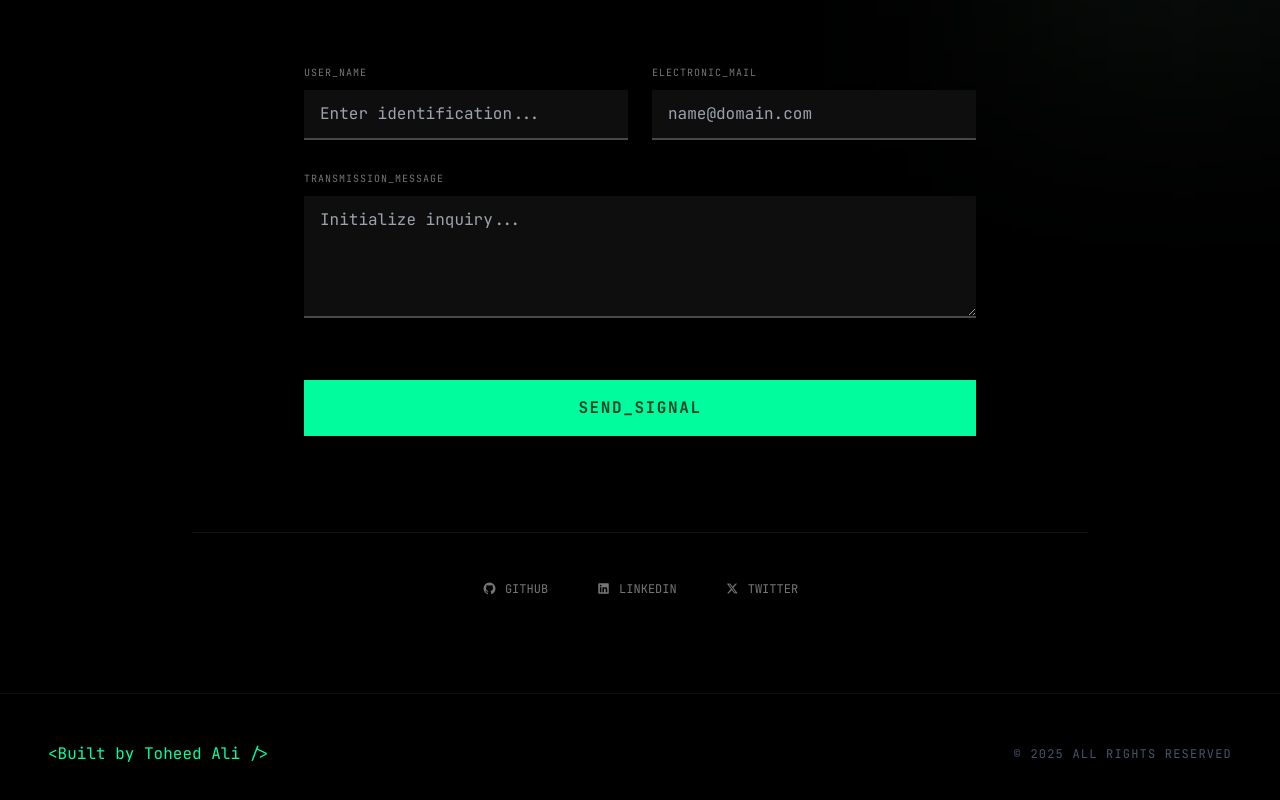
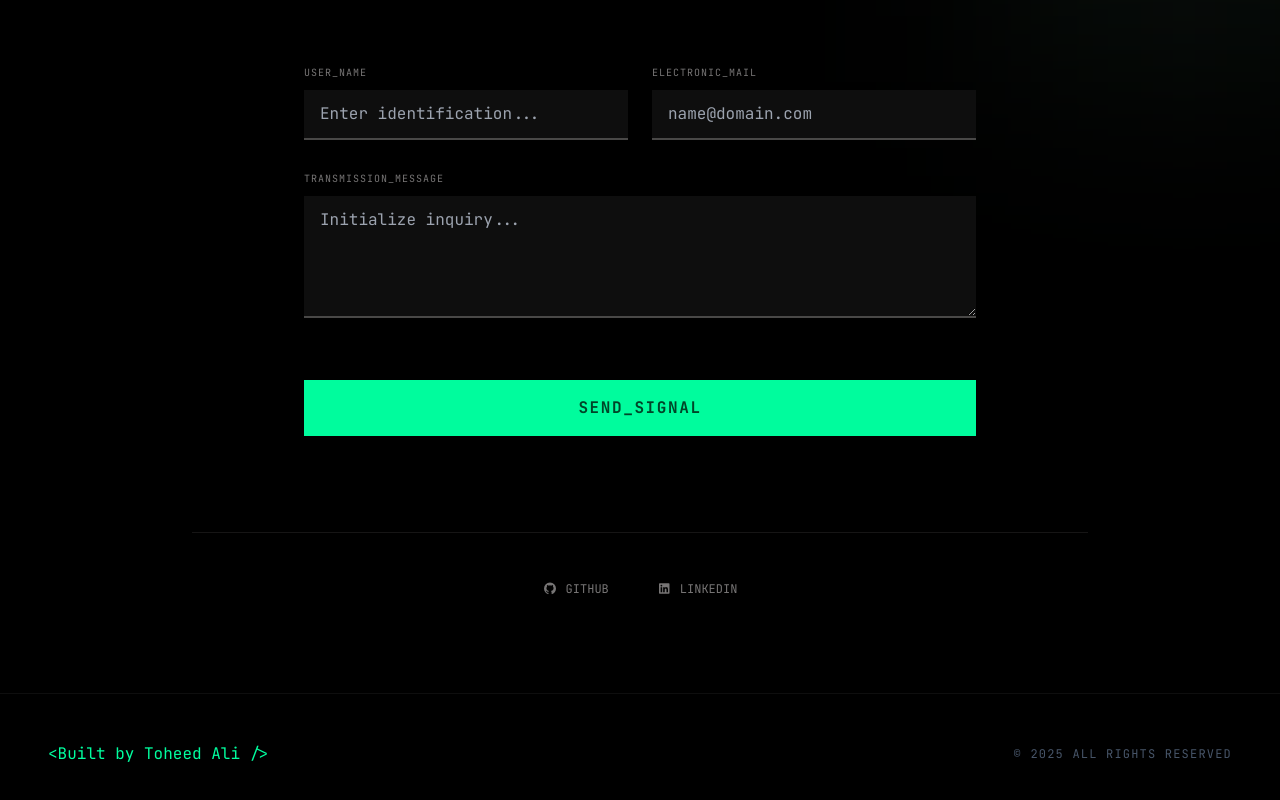
Before and after one commit to Toheed-Ali/PortFolio, a React (Vite) app: page / in a window 1280 px wide. Shown: the part 4239-5039 px from the top of the page. Built offline with nearby package versions, Linux system fonts and the light colour scheme.

Commit message:
Remove Twitter link from contact section

```diff
--- a/src/components/Contact.jsx
+++ b/src/components/Contact.jsx
@@ -69,13 +69,6 @@ const Contact = () => {
             <i className="fa-brands fa-linkedin"></i>
             LINKEDIN
           </a>
-          <a
-            className="font-mono text-xs text-outline hover:text-white transition-colors flex items-center gap-2"
-            href="#"
-          >
-            <i className="fa-brands fa-x-twitter"></i>
-            TWITTER
-          </a>
         </div>
       </div>
     </section>
```
